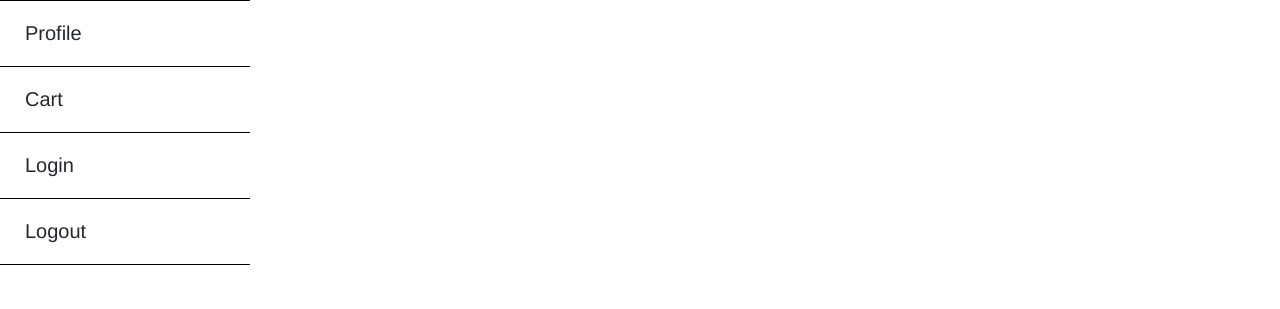
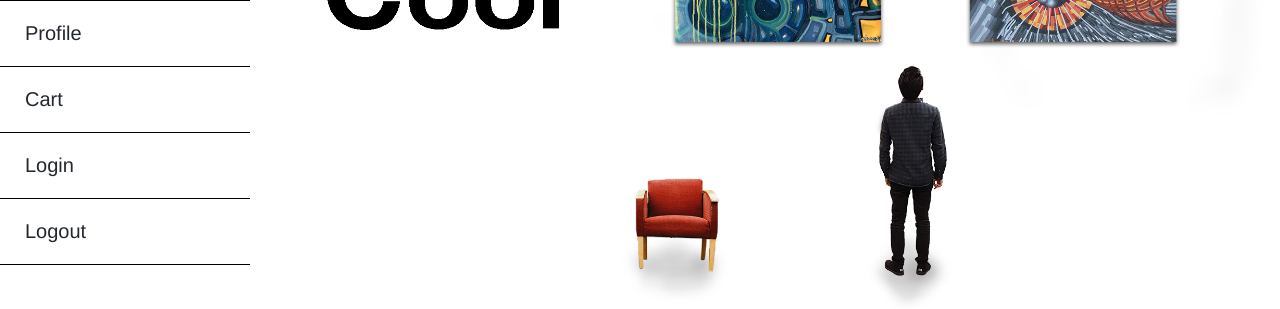
Before and after one commit to alanlin94/COMP-4130-Web-App, a PHP site: page / in a window 1280 px wide; the page is wider, and only the part inside the window is pictured. Shown: the part 266-575 px from the top of that part. Before the commit the page ends 531 px from the top of that part, so only its background shows below. Run offline with PHP 8.4, Linux system fonts and the light colour scheme; some libraries are stand-ins or nearby versions.

Commit message:
restyled home

```diff
--- a/css/style.css
+++ b/css/style.css
@@ -1,4 +1,17 @@
 body {
   margin: 0px;
   padding: 0px;
+
 }
+
+.productBG {
+  background: #fff;
+    border-radius: 2px;
+    height: 550px;
+    box-shadow: 0 1px 3px rgba(0,0,0,0.12), 0 1px 2px rgba(0,0,0,0.24);
+    transition: all 0.3s cubic-bezier(.25,.8,.25,1);
+}
+
+.heroIMG {
+  width: 100%;
+}
--- a/index.php
+++ b/index.php
@@ -44,20 +44,30 @@
          </div>
     </div>
 
+
+
     <div class="content">
       <div class="container-fluid">
         <div class="row">
-          <div class="col-md-3">
-            <img src="https://placekitten.com/g/250/250" alt="">
+          <div class="row">
+          <div class="col-lg-12 col-md-12 col-sm-12 col-xs-12">
+            <img class="heroIMG" src="img/heroimg.png" alt="">
           </div>
-          <div class="col-md-3">
-            <img src="https://placekitten.com/g/250/250" alt="">
+        </div>
+          <div class="col-lg-4 col-md-4 col-sm-6 col-xs-12">
+            <div class="productBG">
+            <img src="https://placekitten.com/g/511/400" alt="">
           </div>
-          <div class="col-md-3">
-            <img src="https://placekitten.com/g/250/250" alt="">
           </div>
-          <div class="col-md-3">
-            <img src="https://placekitten.com/g/250/250" alt="">
+          <div class="col-lg-4 col-md-4 col-sm-12 col-xs-12">
+            <div class="productBG">
+            <img src="https://placekitten.com/g/511/400" alt="">
+          </div>
+          </div>
+          <div class="col-lg-4 col-md-4 col-sm-12 col-xs-12">
+            <div class="productBG">
+            <img src="https://placekitten.com/g/511/400" alt="">
+          </div>
           </div>
         </div>
       </div>
```
Also changed, not shown: img/heroimg.png (added).
